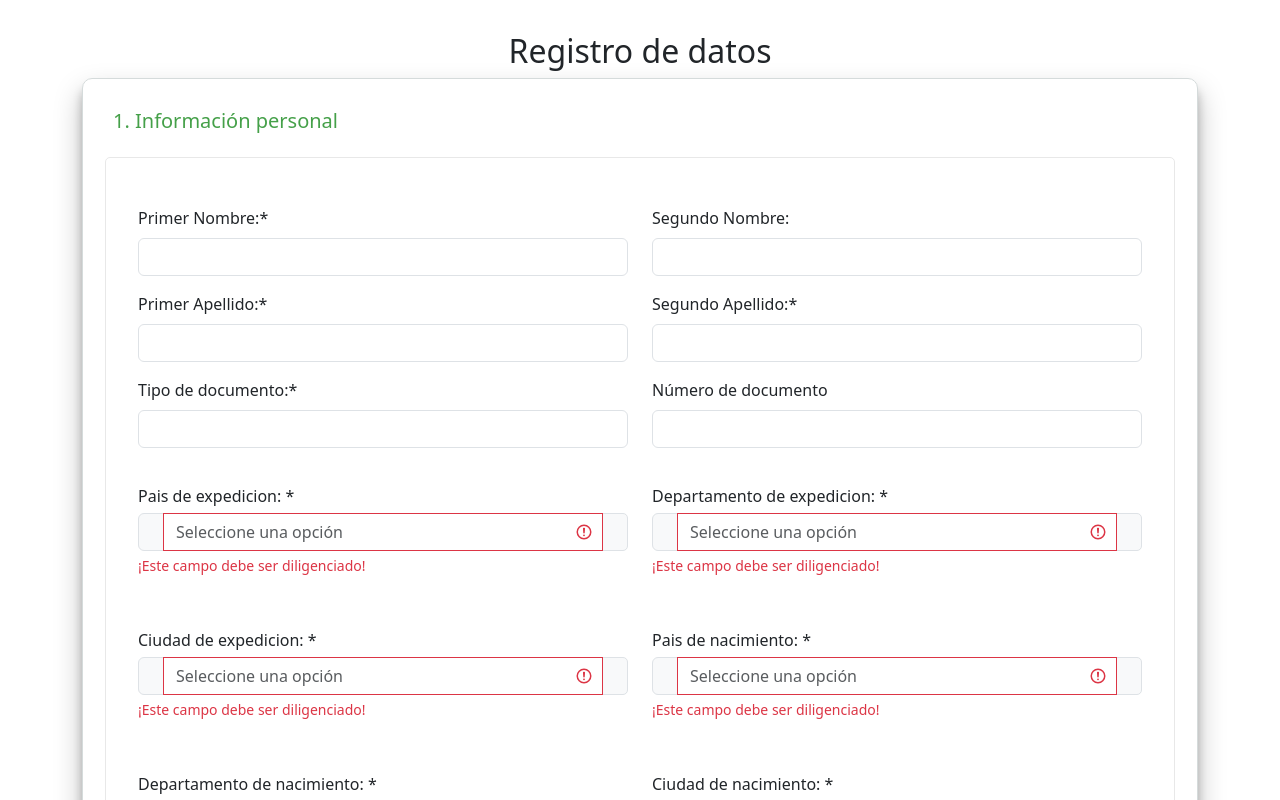
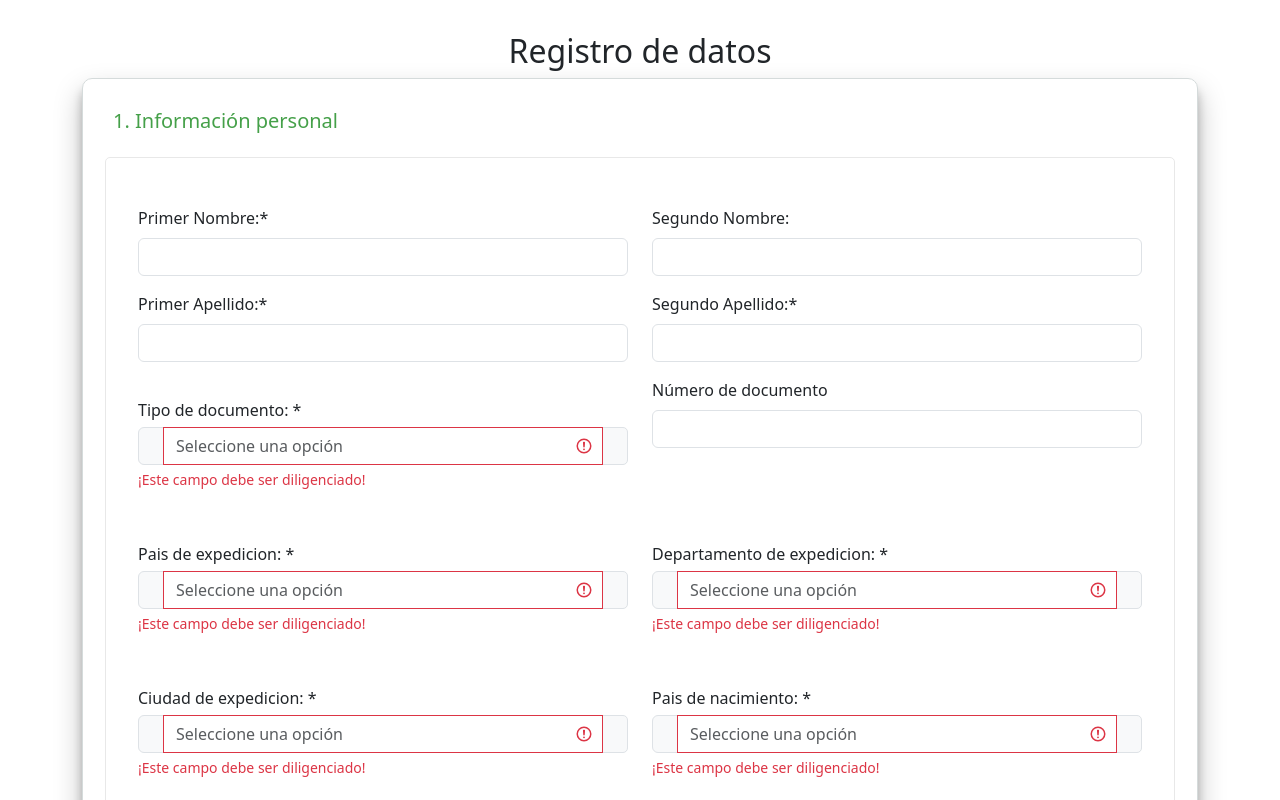
Before and after one commit to sistemassaitempsa/pruebaPublica, a Vue app: page / in a window 1280 px wide. Shown: the top 800 px of the page. Built offline with nearby package versions, Linux system fonts and the light colour scheme.

Commit message:
se renderiza la lista de tipo de identificacion

```diff
--- a/src/components/NewForm.vue
+++ b/src/components/NewForm.vue
@@ -47,8 +47,15 @@
     </div>
     <div class="row">
       <div class="col">
-      <label class ="form-label" for="telefono">Tipo de documento:*</label class ="form-label">
-      <input class="form-control" type="tel" v-model="form.tip_ide" id="telefono" required />
+        <SearchList
+              nombreCampo="Tipo de documento: *"
+              @selectTipoId="selectTipoId"
+              eventoCampo="selectTipoId"
+              nombreItem="des_tip"
+              :consulta="nom_tip_doc"
+              :registros="consulta_tipo_id"
+              placeholder="Seleccione una opción"
+            />
     </div>
 
     <div class="col">
@@ -407,6 +414,8 @@ export default {
     SearchList},
   data() {
     return {
+      consulta_tipo_id:[],
+      nom_tip_doc:"",
       dep_res_name:"",
       dep_exp_name:"",
       cod_dep_name:"",
@@ -459,6 +468,15 @@ export default {
     };
   },
   methods: {
+    selectTipoId(item){
+      let self = this;
+        axios
+          .get(self.URL_API + "api/v1/tipoIdFormularioEmpleado")
+          .then(function (result) {
+            self.consulta_tipo_id = result.data;
+            self.form.tip_ide=item.cod_tip
+          });
+    },
     selectCiudad(item = null, index = null){
       if (item != null) {
         switch (index) {
```
